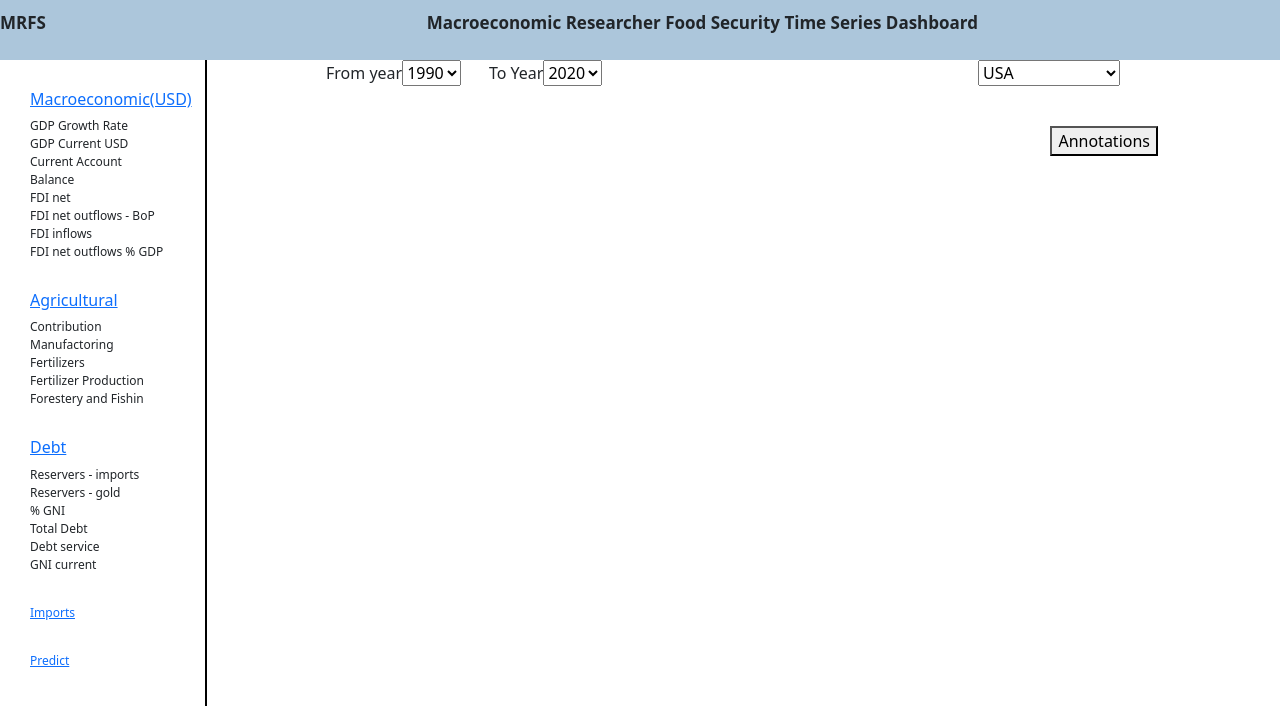
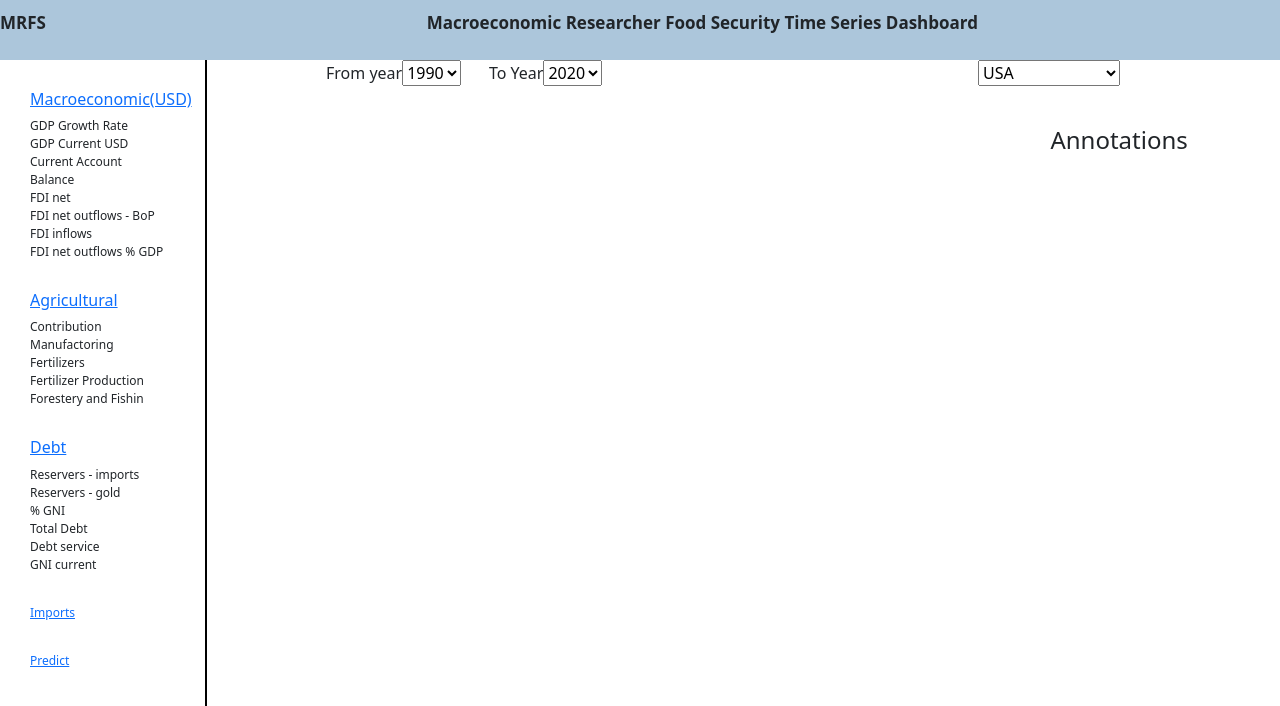
Before and after one commit to nidhi-tholar/cmpe280_hackathon, a React (Create React App) app: page /home in a window 1280 px wide. Shown: the top 706 px of the page. Built offline with nearby package versions, Linux system fonts and the light colour scheme.

Commit message:
minor changes

```diff
--- a/src/components/home.js
+++ b/src/components/home.js
@@ -23,7 +23,6 @@ export default function Home() {
     }
 
     const [annotations, setAnnotations] = useState([]);
-    const [showNotes, setShowNotes] = useState(false);
 
     return (
         <div>
@@ -79,7 +78,7 @@ export default function Home() {
 
                         <div className="col-md-2">
                             <div className="annotation">
-                                <button onClick={() => setShowNotes((s) => !s)}>Annotations</button>
+                                <h4>Annotations</h4>
                                 <div>
                                     {annotations}
                                 </div>
```
